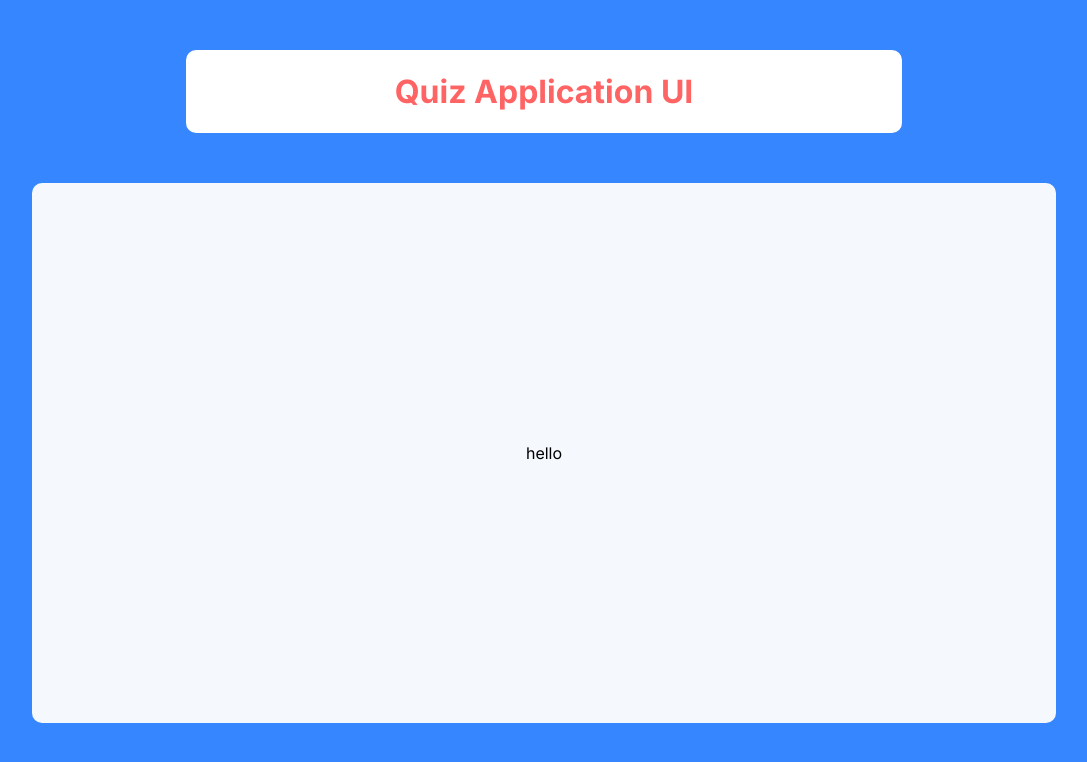
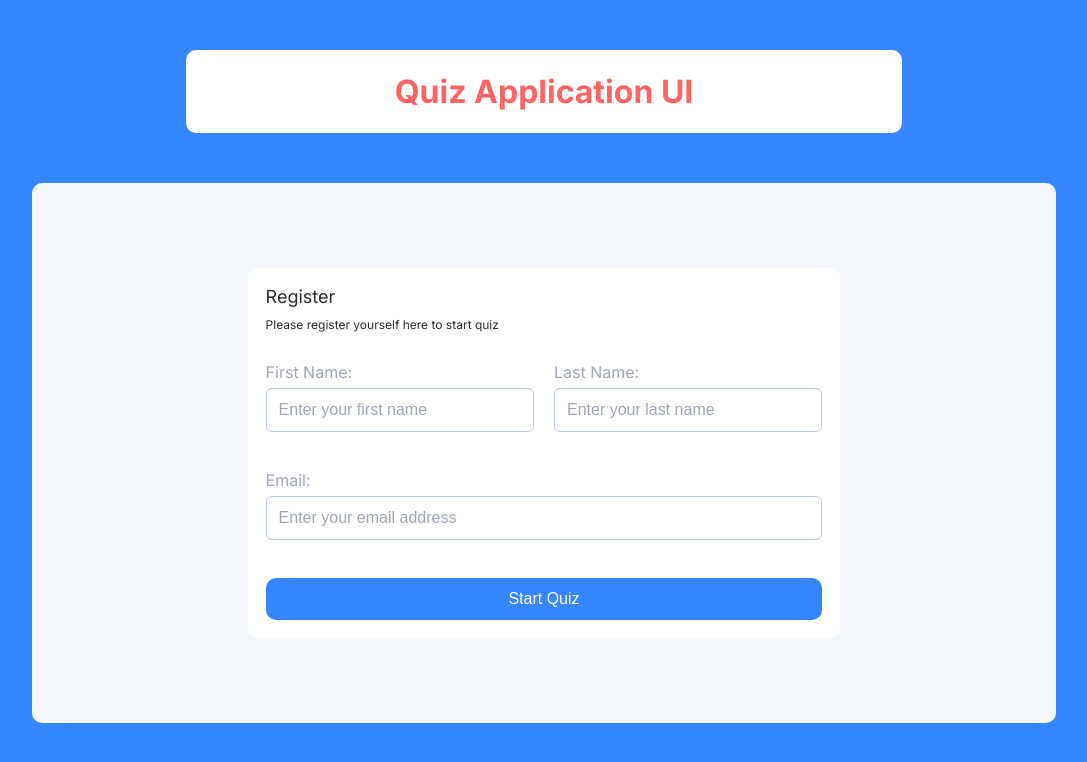
Before and after one commit to rahulkumarmbd/quiz-application, a Next.js app: page / in a window 1280 px wide. Shown: the top 762 px of the page, without its empty margins (96-1183 px from the left). Built offline with nearby package versions, Linux system fonts and the light colour scheme.

Commit message:
redux re-organise and added quiz route

```diff
--- a/src/app/components/cards/Auth.jsx
+++ b/src/app/components/cards/Auth.jsx
@@ -11,7 +11,7 @@ import Button from "../ui/Button";
 import TextInput from "../ui/TextInput";
 
 // Actions
-import { addCurrentUser } from "@/app/redux/slices/currentUserSlice";
+import { addCurrentUser } from "@/redux/slices/currentUserSlice";
 
 // lib
 import { currentUserSchema } from "./AuthValidation";
--- a/src/app/globals.css
+++ b/src/app/globals.css
@@ -46,3 +46,8 @@ a {
   color: inherit;
   text-decoration: none;
 }
+
+.appContainer{
+  width: 80%;
+  margin: auto;
+}
--- a/src/app/layout.js
+++ b/src/app/layout.js
@@ -1,17 +1,27 @@
-import './globals.css'
-import { Inter } from 'next/font/google'
+import "./globals.css";
+import { Inter } from "next/font/google";
+import ReduxProvider from "../redux/provider";
+import Header from "./components/common/Header";
+import Card from "./components/common/Card";
 
-const inter = Inter({ subsets: ['latin'] })
+const inter = Inter({ subsets: ["latin"] });
 
 export const metadata = {
-  title: 'Quiz Application',
-  description: 'Solve quiz problems',
-}
+  title: "Quiz Application",
+  description: "Solve quiz problems",
+};
 
 export default function RootLayout({ children }) {
   return (
     <html lang="en">
-      <body className={inter.className}>{children}</body>
+      <body className={inter.className}>
+        <ReduxProvider>
+          <div className="appContainer">
+            <Header>Quiz Application UI</Header>
+            <Card>{children}</Card>
+          </div>
+        </ReduxProvider>
+      </body>
     </html>
-  )
+  );
 }
--- a/src/app/page.js
+++ b/src/app/page.js
@@ -1,15 +1,19 @@
 "use client";
 
-import { Provider } from "react-redux";
-import App from "./pages";
-import store from "./redux/store";
+import { useSelector } from "react-redux";
+import Auth from "./components/cards/Auth";
+import { useRouter } from "next/navigation";
 
 function Home() {
-  return (
-    <Provider store={store}>
-      <App />
-    </Provider>
-  );
+  const router = useRouter();
+  const { email } = useSelector((state) => state.currentUser);
+
+  if (email){
+    router.push("/quiz");
+    return null;
+  }
+
+  return <Auth />;
 }
 
 export default Home;
--- a/src/app/pages/index.css
+++ /dev/null
@@ -1,4 +0,0 @@
-.appContainer{
-    width: 80%;
-    margin: auto;
-}
--- a/src/app/pages/index.jsx
+++ /dev/null
@@ -1,14 +0,0 @@
-import Card from "../components/common/Card";
-import Header from "../components/common/Header";
-import "./index.css";
-
-function App() {
-  return (
-    <div className="appContainer">
-      <Header>Quiz Application UI</Header>
-      <Card>hello</Card>
-    </div>
-  );
-}
-
-export default App;
--- /dev/null
+++ b/src/redux/provider.js
@@ -0,0 +1,10 @@
+"use client";
+
+import { Provider } from "react-redux";
+import store from "./store";
+
+const ReduxProvider = ({children}) => {
+    return <Provider store={store}>{children}</Provider>
+}
+
+export default ReduxProvider;
```
Also changed, not shown: src/app/quiz/page.jsx (added, +19 -0 lines), src/redux/slices/currentUserSlice.js (renamed from src/app/redux/slices/currentUserSlice.js), src/redux/store.js (renamed from src/app/redux/store.js).
